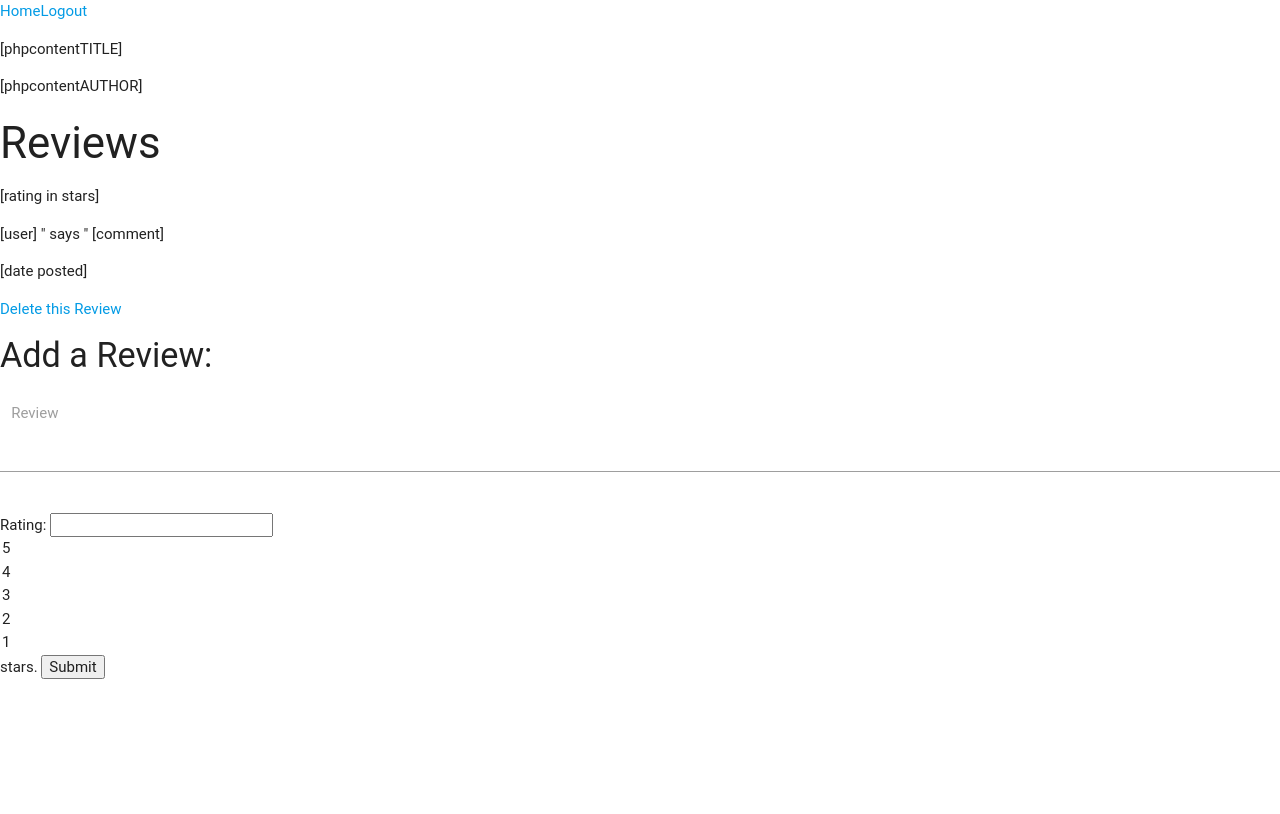
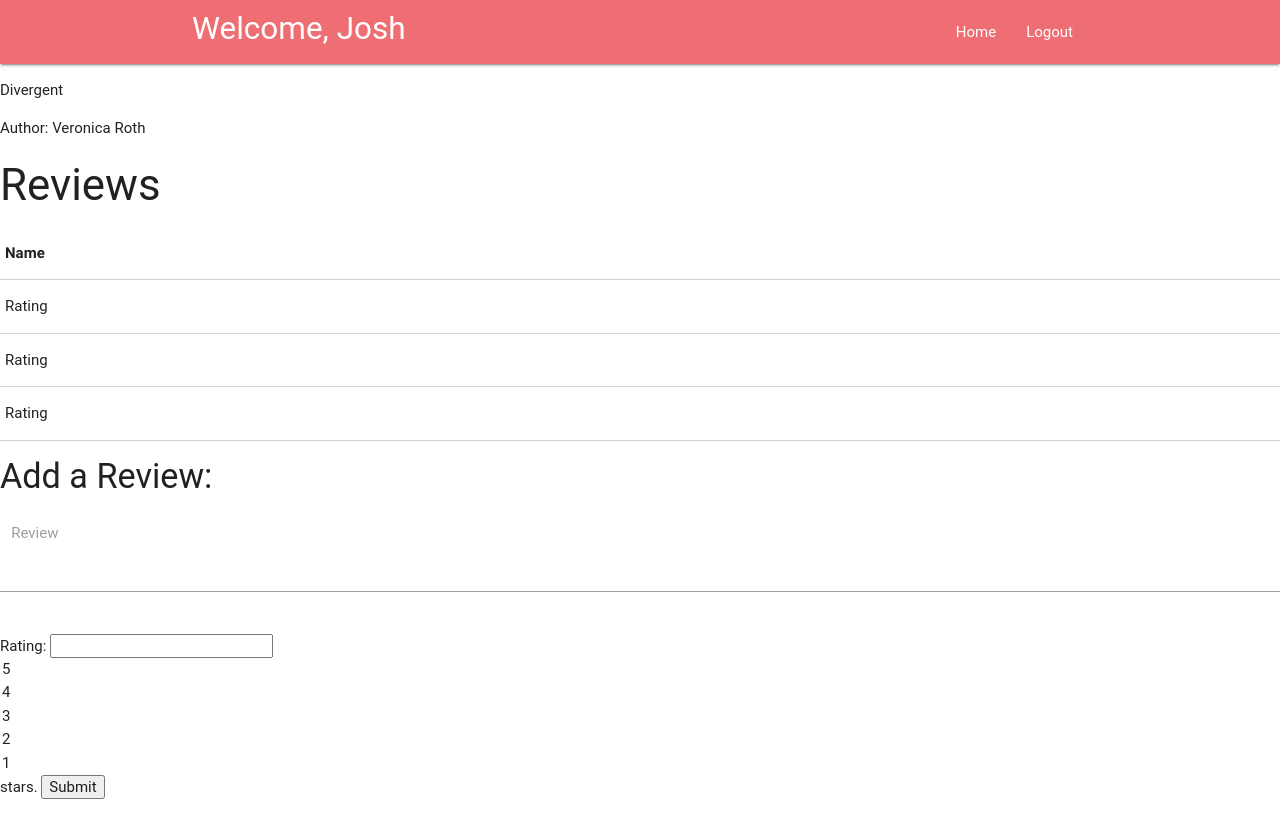
Before and after one commit to mingjianjzhang/LampBeltPrep, a CodeIgniter app: a page that uses application/views/bookReviewView.php in a window 1280 px wide. Before the commit the page ends 679 px from the top, so only its background shows below. Run offline with CodeIgniter, Linux system fonts and the light colour scheme; some libraries are stand-ins or nearby versions; some web fonts are replaced.

Commit message:
worked on page 4 a little

```diff
--- a/application/views/bookReviewView.php
+++ b/application/views/bookReviewView.php
@@ -34,19 +34,41 @@ defined('BASEPATH') OR exit('No direct script access allowed');
 	</script>
 </head>
 <body>
+	<nav>
+		<div class="container">
+			<div class="nav-wrapper">
+				<h5 class="brand-logo">Welcome, Josh </h5>
+				<ul id="nav-mobile" class="right">
+					<li><a>Home</a></li>
+					<li><a>Logout</a></li>
+				</ul>
+			</div>
+		</div>
+	</nav>
 	<div>
-		<a href="">Home</a><a href="">Logout</a>
+		<p>Divergent</p>
+		<p>Author: Veronica Roth </p>
 	</div>
-	<div>
-		<p> [phpcontentTITLE]</p>
-		<p> [phpcontentAUTHOR] </p>
-	</div>
-	<div>
+	<div class="col s6">
 		<h3>Reviews</h3>
-		<p>[rating in stars]</p>  <!-- foreach -->
-		<p>[user] " says " [comment]</p>
-		<p>[date posted]
-			<p><a href="">Delete this Review</a></p> <!-- [if this review is user's review, show link] -->
+		<table class="bordered">
+			<thead>
+				<tr>
+					<th data-field="id">Name</th>
+				</tr>
+			</thead>
+			<tbody>
+				<tr>
+					<td>Rating</td>
+				</tr>
+				<tr>
+					<td>Rating</td>
+				</tr>
+				<tr>
+					<td>Rating</td>
+				</tr>
+			</tbody>
+		</table>
 	</div>
 	<div>
 		<h4>Add a Review:</h4>
```
Lines whose indentation alone changed are shown as unchanged.
